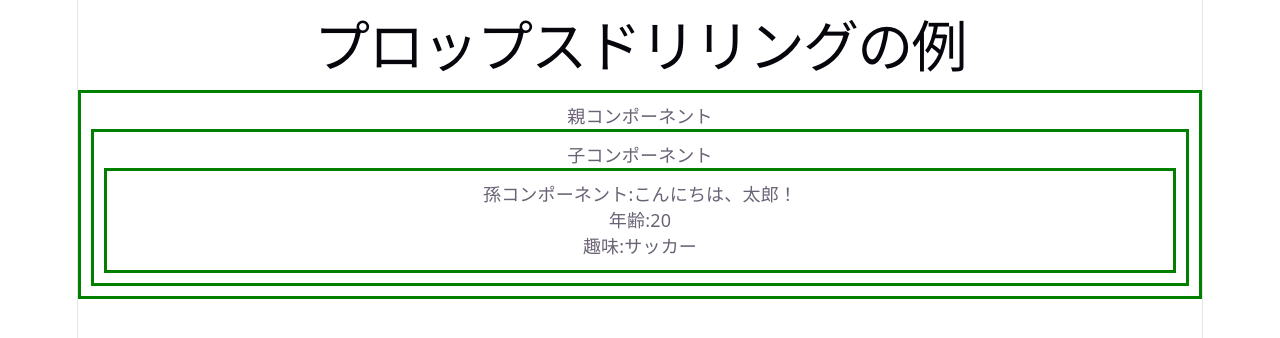
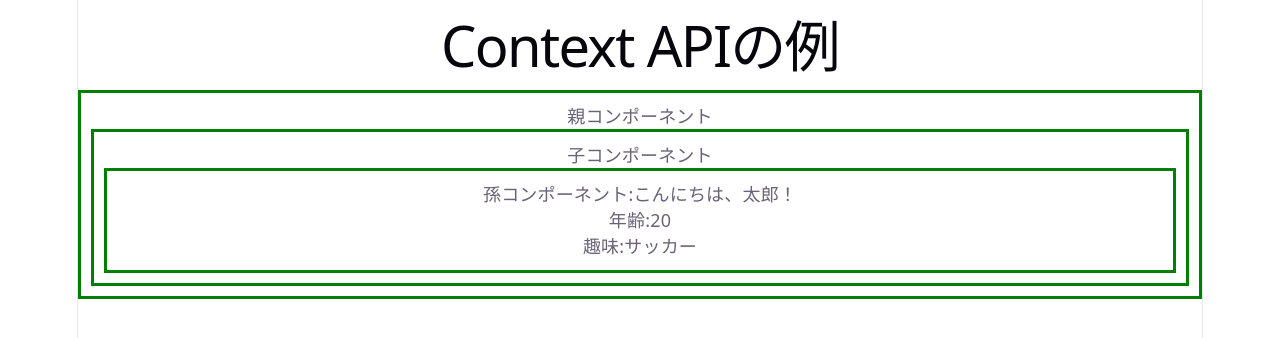
Before and after one commit to navyfish216/sandbox-react, a React (Vite) app in the folder study-react-app/: page / in a window 1280 px wide. Shown: the top 338 px of the page. Built offline with nearby package versions, Linux system fonts and the light colour scheme.

Commit message:
React修行⑤：Contextを使用してコンポーネント間で値を受け渡し

```diff
--- a/study-react-app/src/App.jsx
+++ b/study-react-app/src/App.jsx
@@ -21,13 +21,15 @@ import TimerComponent from "./components/EffectSample/TimerComponent";
 import ToggleTimer from "./pages/EffectSample/ToggleTimer";
 // 6章：コンテキストの理解
 import PropsDrillingView from "./pages/PropsDrillingSample/PropsDrillingView";
+import UserContextView from "./pages/ContextSample/UserContextView";
 import './App.css';
 
 function App() {
   return (
     <>
+      <UserContextView />
+      {/*
       <PropsDrillingView />
-      {/*
 
       <ToggleTimer />
       <NameWatcher />
--- /dev/null
+++ b/study-react-app/src/components/ContextSample/Child.jsx
@@ -0,0 +1,11 @@
+import GrandChild from "./GrandChild";
+
+function Child () {
+  return (
+    <div style={{ border: "3px solid green", padding: "10px"}}>
+      <p>子コンポーネント</p>
+      <GrandChild />
+    </div>
+  );
+}
+export default Child;
--- /dev/null
+++ b/study-react-app/src/components/ContextSample/GrandChild.jsx
@@ -0,0 +1,16 @@
+import {useContext} from "react";
+import UserContext from "./UserContext";
+
+function GrandChild () {
+  // Contextから直接値を取得
+  const user = useContext(UserContext);
+
+  return (
+    <div style={{ border: "3px solid green", padding: "10px"}}>
+      <p>孫コンポーネント:こんにちは、{user.name}！</p>
+      <p>年齢:{user.age}</p>
+      <p>趣味:{user.hobby}</p>
+    </div>
+  );
+}
+export default GrandChild;
--- /dev/null
+++ b/study-react-app/src/components/ContextSample/Parent.jsx
@@ -0,0 +1,11 @@
+import Child from "./Child";
+
+function Parent () {
+  return (
+    <div style={{ border: "3px solid green", padding: "10px"}}>
+      <p>親コンポーネント</p>
+      <Child />
+    </div>
+  );
+}
+export default Parent;
--- /dev/null
+++ b/study-react-app/src/components/ContextSample/UserContext.jsx
@@ -0,0 +1,6 @@
+import {createContext} from "react";
+
+// Contextの作成
+const UserContext = createContext(null);
+
+export default UserContext;
--- /dev/null
+++ b/study-react-app/src/pages/ContextSample/UserContextView.jsx
@@ -0,0 +1,21 @@
+import Parent from "../../components/ContextSample/Parent";
+import UserContext from "../../components/ContextSample/UserContext";
+
+function UserContextView () {
+  // propsで渡すデータ
+  const data = {
+    name: "太郎",
+    age: 20,
+    hobby: "サッカー"
+  }
+
+  return (
+    <div>
+      <UserContext.Provider value={data}>
+        <h1>Context APIの例</h1>
+        <Parent />
+      </UserContext.Provider>
+    </div>
+  );
+}
+export default UserContextView;
```
